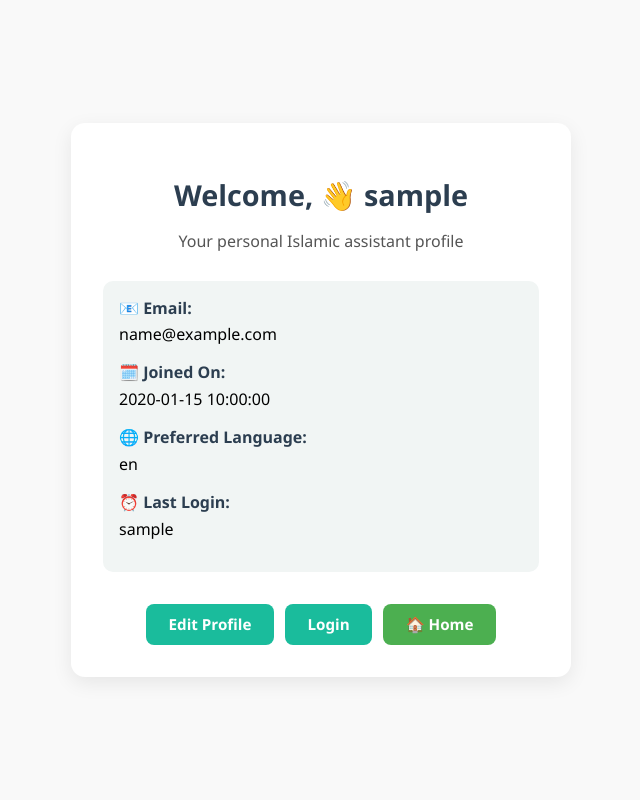
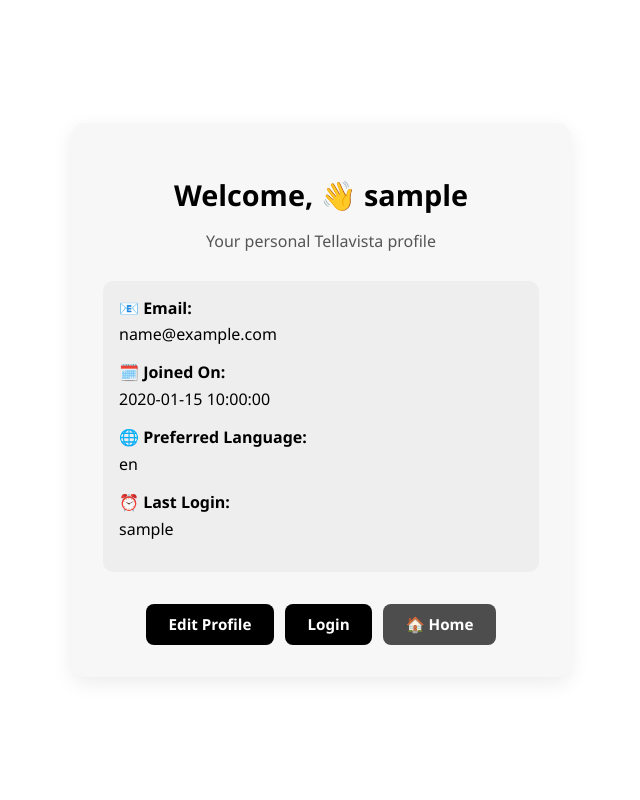
Before and after one commit to ABDULAFEEZ12/Tellavista, a Flask app: template templates/profile.html in a window 1280 px wide. Shown: the whole page, without its empty margins (319-959 px from the left). Run offline with Flask 3, Linux system fonts and the light colour scheme; the template is opened without the code that fills it: most values are stand-ins (such as "Sample title", 1, 10 or a date in 2020).

Commit message:
Update profile.html

```diff
--- a/templates/profile.html
+++ b/templates/profile.html
@@ -3,16 +3,16 @@
 <head>
   <meta charset="UTF-8" />
   <meta name="viewport" content="width=device-width, initial-scale=1.0" />
-  <title>{{ username }}'s Profile | Tawfiq AI</title>
+  <title>{{ username }}'s Profile | Tellavista</title>
   <style>
     :root {
-      --primary-color: #1abc9c;
-      --primary-hover: #16a085;
-      --secondary-color: #4caf50;
-      --text-dark: #2c3e50;
+      --primary-color: #000000;
+      --primary-hover: #333333;
+      --secondary-color: #4d4d4d;
+      --text-dark: #000000;
       --text-medium: #555;
-      --bg-color: #f9f9f9;
-      --card-color: #ffffff;
+      --bg-color: #ffffff;
+      --card-color: #f7f7f7;
       --shadow: 0 6px 20px rgba(0, 0, 0, 0.08);
       --radius: 14px;
     }
@@ -56,7 +56,7 @@
 
     .profile-details {
       text-align: left;
-      background-color: #f1f5f4;
+      background-color: #eeeeee;
       padding: 1rem;
       border-radius: 10px;
       margin-bottom: 2rem;
@@ -134,7 +134,7 @@
 <body>
   <div class="profile-container">
     <h1>Welcome, 👋 {{ username }}</h1>
-    <p class="profile-subtitle">Your personal Islamic assistant profile</p>
+    <p class="profile-subtitle">Your personal Tellavista profile</p>
 
     <div class="profile-details">
       <div class="detail-item">
```
